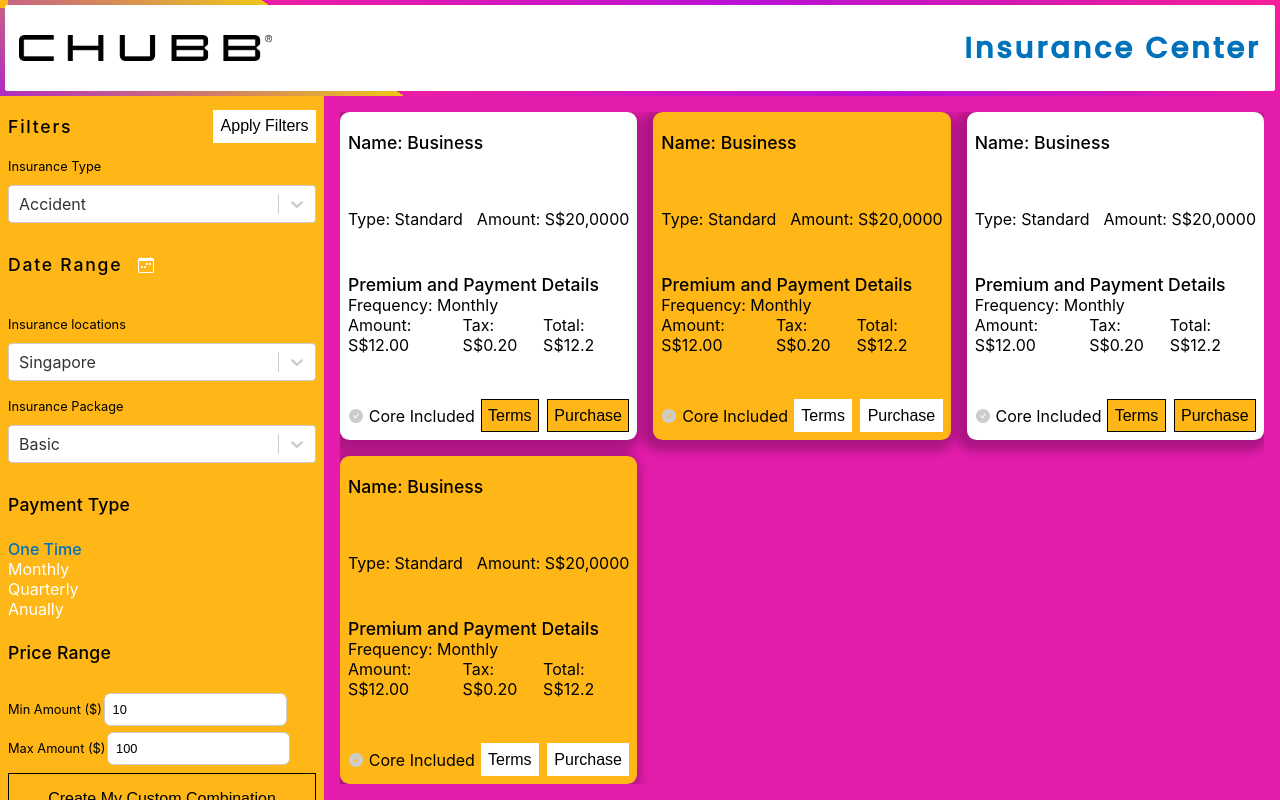
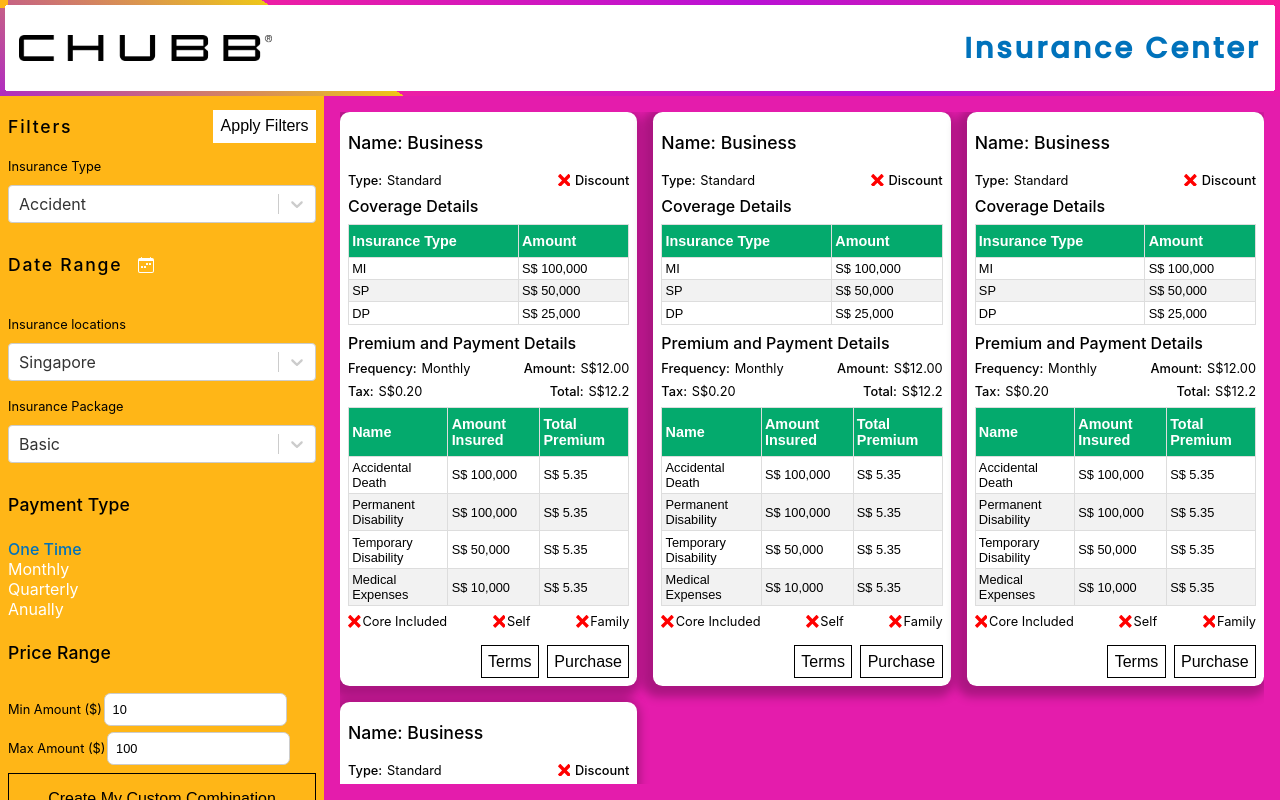
Before and after one commit to sedhha/chubb-icenter, a Next.js app: page / in a window 1280 px wide. Built offline with nearby package versions, Linux system fonts and the light colour scheme.

Commit message:
Updated fields

```diff
--- a/components/Insurances/InsuranceCard/Card.jsx
+++ b/components/Insurances/InsuranceCard/Card.jsx
@@ -1,6 +1,120 @@
 import React from 'react'
 import classes from "./InsuranceCard.module.css"
-import { AiFillCheckCircle } from "react-icons/ai"
+import { ImCross, ImCheckmark } from "react-icons/im"
+
+const CheckMark = (enabled) => enabled ? <ImCheckmark className={classes.Active} /> : <ImCross className={classes.InActive} />
+const dummyCAmounts = [
+    {
+        "amount": 100000,
+        "insurance_type": "MI"
+    },
+    {
+        "amount": 50000,
+        "insurance_type": "SP"
+    },
+    {
+        "amount": 25000,
+        "insurance_type": "DP"
+    }
+];
+const dummyCoveragePricing = [
+    {
+        "coverage": {
+            "coverage_id": "ACC001",
+            "level": "1",
+            "name": "Accidental Death",
+            "amount": 100000,
+            "core_coverage": true,
+            "insured_type": {
+                "id": "1",
+                "name": "MainInsuredAndFamily"
+            }
+        },
+        "cost": {
+            "premium": 5,
+            "tax": 0.35,
+            "total": 5.35,
+            "currency": {
+                "abbreviation": "SGD",
+                "code": "SGD",
+                "display": "symbol",
+                "digitsInfo": "1.2-2"
+            }
+        }
+    },
+    {
+        "coverage": {
+            "coverage_id": "ACC002",
+            "level": "1",
+            "name": "Permanent Disability",
+            "amount": 100000,
+            "core_coverage": true,
+            "insured_type": {
+                "id": "1",
+                "name": "MainInsuredAndFamily"
+            }
+        },
+        "cost": {
+            "premium": 5,
+            "tax": 0.35,
+            "total": 5.35,
+            "currency": {
+                "abbreviation": "SGD",
+                "code": "SGD",
+                "display": "symbol",
+                "digitsInfo": "1.2-2"
+            }
+        }
+    },
+    {
+        "coverage": {
+            "coverage_id": "ACC003",
+            "level": "1",
+            "name": "Temporary Disability",
+            "amount": 50000,
+            "core_coverage": false,
+            "insured_type": {
+                "id": "1",
+                "name": "MainInsuredAndFamily"
+            }
+        },
+        "cost": {
+            "premium": 5,
+            "tax": 0.35,
+            "total": 5.35,
+            "currency": {
+                "abbreviation": "SGD",
+                "code": "SGD",
+                "display": "symbol",
+                "digitsInfo": "1.2-2"
+            }
+        }
+    },
+    {
+        "coverage": {
+            "coverage_id": "ACC004",
+            "level": "1",
+            "name": "Medical Expenses",
+            "amount": 10000,
+            "core_coverage": false,
+            "insured_type": {
+                "id": "1",
+                "name": "MainInsuredAndFamily"
+            }
+        },
+        "cost": {
+            "premium": 5,
+            "tax": 0.35,
+            "total": 5.35,
+            "currency": {
+                "abbreviation": "SGD",
+                "code": "SGD",
+                "display": "symbol",
+                "digitsInfo": "1.2-2"
+            }
+        }
+    }
+]
 export default function Card({
     insuranceName,
     insuranceType,
@@ -8,44 +122,118 @@
     frequency,
     premiumTax,
     premiumAmount,
-    coreIncluded
+    coreIncluded,
+    coverage_amounts,
+    coverage_pricing,
+    for_type,
+    discount
 }) {
+    const cAmounts = coverage_amounts ?? [...dummyCAmounts];
+    const cPricings = coverage_pricing ?? [...dummyCoveragePricing];
+    const forTypeLower = for_type?.toLowerCase() ?? '';
+    const familyIncluded = forTypeLower.includes("family");
+    const selfIncluded = forTypeLower.includes("main");
     return (
         <div className={classes.InsuranceCard}>
             <h1 className={classes.InsuranceName}>Name: {insuranceName ?? 'Business'}</h1>
             <div className={classes.CoverageDetails}>
-                <h2 className={classes.InsuranceDetails}>Type: {insuranceType ?? 'Standard'}</h2>
-                <h2 className={classes.InsuranceDetails}>Amount: {coverageAmount ?? 'S$20,0000'}</h2>
+                <div className={classes.DiscountContainer}>
+                    <label className={classes.LabelB}>Type:</label>
+                    <label className={classes.Label}>{insuranceType ?? 'Standard'}</label>
                 </div>
-            <div>
+                <div className={classes.DiscountContainer}>
+                    {CheckMark(discount)}
+                    <label className={classes.LabelB}>Discount</label>
+                    {discount ? <label className={classes.Label}>S$ 2000</label> : null}
+                </div>
+            </div>
+
+            {cAmounts.length !== 0 &&
+                <React.Fragment>
+                    <h1 className={classes.PremiumAndPaymentDetails}>
+                        Coverage Details
+                    </h1>
+                    <table className={classes.CoverageAmount}>
+                        <thead>
+                            <tr>
+                                <th>Insurance Type</th>
+                                <th>Amount</th>
+
+                            </tr>
+                        </thead>
+                        <tbody>
+                            {cAmounts.map(item => <tr key={item.insurance_type}>
+                                <td>{item.insurance_type}</td>
+                                <td>S$ {item.amount.toLocaleString("en-US")}</td>
+                            </tr>)}
+                        </tbody>
+                    </table>
+                </React.Fragment>
+            }
+
             <h1 className={classes.PremiumAndPaymentDetails}>
                 Premium and Payment Details
             </h1>
-                <h2 className={classes.PremiumFrequency}>
-                    Frequency: {frequency ?? 'Monthly'}
-                </h2>
             <div className={classes.PremiumBox}>
-                    <h4 className={classes.PremiumContent}>
-                        Amount: {premiumAmount ?? 'S$12.00'}
-                    </h4>
-                    <h4 className={classes.PremiumContent}>
-                        Tax: {premiumTax ?? 'S$0.20'}
-                    </h4>
-                    <h4 className={classes.PremiumContent}>
-                        Total: {`S$${(premiumAmount ?? 12.00) + (premiumTax ?? 0.20)}`}
-                    </h4>
+                <div className={classes.DiscountContainer}>
+                    <label className={classes.LabelB}>Frequency:</label>
+                    <label className={classes.Label}>{frequency ?? 'Monthly'}</label>
+                </div>
+                <div className={classes.DiscountContainer}>
+                    <label className={classes.LabelB}>Amount:</label>
+                    <label className={classes.Label}>{premiumAmount ?? 'S$12.00'}</label>
                 </div>
             </div>
+            <div className={classes.PremiumBox}>
+                <div className={classes.DiscountContainer}>
+                    <label className={classes.LabelB}>Tax:</label>
+                    <label className={classes.Label}>{premiumTax ?? 'S$0.20'}</label>
+                </div>
+                <div className={classes.DiscountContainer}>
+                    <label className={classes.LabelB}>Total:</label>
+                    <label className={classes.Label}>{`S$${(premiumAmount ?? 12.00) + (premiumTax ?? 0.20)}`}</label>
+                </div>
+            </div>
+            {cPricings.length !== 0 &&
+                <React.Fragment>
+                    <table className={classes.CoverageAmount}>
+                        <thead>
+                            <tr>
+                                <th>Name</th>
+                                <th>Amount Insured</th>
+                                <th>Total Premium</th>
+                            </tr>
+                        </thead>
+                        <tbody>
+                            {cPricings.map(item => <tr key={item.coverage.coverage_id}>
+                                <td>{item.coverage.name}</td>
+                                <td>S$ {item.coverage.amount.toLocaleString("en-US")}</td>
+                                <td>S$ {item.cost.total.toLocaleString("en-US")}</td>
+                            </tr>)}
+                        </tbody>
+                    </table>
+                </React.Fragment>
+            }
+
             <div className={classes.ActionCenter}>
                 <div className={classes.CoreIncluded}>
-                    <AiFillCheckCircle className={coreIncluded ? classes.Active : classes.InActive} />
+                    {CheckMark(coreIncluded)}
                     <label className={classes.Label}>Core Included</label>
+                </div>
+                <div className={classes.CoreIncluded}>
+                    {CheckMark(selfIncluded)}
+                    <label className={classes.Label}>Self</label>
+                </div>
+                <div className={classes.CoreIncluded}>
+                    {CheckMark(familyIncluded)}
+                    <label className={classes.Label}>Family</label>
+                </div>
+
             </div>
             <div className={classes.ButtonGroup}>
                 <button className={classes.Button}>Terms</button>
                 <button className={classes.Button}>Purchase</button>
             </div>
         </div>
-        </div>
     )
 }
--- a/components/Insurances/InsuranceCard/InsuranceCard.module.css
+++ b/components/Insurances/InsuranceCard/InsuranceCard.module.css
@@ -5,11 +5,7 @@
   box-shadow: -4px 4px 10px 7px rgba(0, 0, 0, 0.25);
   justify-content: space-between;
   border-radius: 0.6rem;
-}
-.InsuranceCard:nth-child(2n) {
-  background-color: var(--chubb-yellow);
-}
-.InsuranceCard:nth-child(2n + 1) {
+  gap: 0.5rem;
   background-color: #fff;
 }
 .InsuranceName {
@@ -26,11 +22,12 @@
 
 .PremiumBox {
   display: flex;
+  flex-direction: row;
   justify-content: space-between;
   align-items: center;
 }
 .PremiumAndPaymentDetails {
-  font-size: 1.1rem;
+  font-size: 1rem;
   font-weight: 500;
   padding: 0;
   margin: 0;
@@ -58,8 +55,9 @@
 .CoreIncluded {
   display: flex;
   align-items: center;
-  gap: 0.3rem;
+  gap: 0.1rem;
 }
+
 .Active {
   color: green;
   font-size: 1rem;
@@ -69,45 +67,88 @@
   margin: 0;
 }
 .InActive {
-  color: #ccc;
-  font-size: 1rem;
-  margin-top: 0.15rem;
+  color: red;
+  font-size: 0.8rem;
   font-weight: 400;
   padding: 0;
   margin: 0;
 }
+.Active,
+.InActive,
+.Label,
+.LabelB {
+  font-size: 0.8rem;
+}
 
-.InsuranceCard:nth-child(2n + 1) .Button {
+.InsuranceCard .Button {
   padding: 0.4rem;
-  background-color: var(--chubb-yellow);
-  border: 1px solid black;
+  background-color: #fff;
   cursor: pointer;
   transition: 0.3s ease-in;
   outline: none;
   font-size: 1rem;
-}
-.InsuranceCard:nth-child(2n) .Button {
-  padding: 0.4rem;
-  background-color: #fff;
-  border: 1px solid #fff;
-  cursor: pointer;
-  transition: 0.3s ease-in;
-  outline: none;
-  font-size: 1rem;
+  border: 1.5px solid black;
 }
 
 .Button:hover {
   scale: 0.96;
+  background-color: var(--chubb-yellow);
 }
 
-.Label {
+.Label,
+.LabelB {
   margin: 0;
   padding: 0;
-  font-size: 1rem;
   font-weight: 400;
 }
+.LabelB {
+  font-weight: 500;
+}
 .ButtonGroup {
+  margin-top: 0.5rem;
   display: flex;
   align-items: center;
   gap: 0.5rem;
+  justify-content: flex-end;
 }
+
+.CoverageAmount {
+  font-family: Arial, Helvetica, sans-serif;
+  border-collapse: collapse;
+  width: 100%;
+}
+
+.CoverageAmount td,
+.CoverageAmount th {
+  border: 1px solid #ddd;
+  padding: 0.2rem;
+}
+
+.CoverageAmount tr:nth-child(even) {
+  background-color: #f2f2f2;
+}
+.CoverageAmount tr:nth-child(odd) {
+  background-color: #fff;
+}
+
+.CoverageAmount tr:hover {
+  background-color: #ddd;
+}
+
+.CoverageAmount th {
+  padding-top: 0.5rem;
+  padding-bottom: 0.5rem;
+  text-align: left;
+  background-color: #04aa6d;
+  color: white;
+  font-size: 0.9rem;
+}
+.CoverageAmount td {
+  font-size: 0.8rem;
+}
+
+.DiscountContainer {
+  display: flex;
+  align-items: center;
+  gap: 0.3rem;
+}
```
Also changed, not shown: 2 other files (tests, documents, lock files or other folders). Lines whose indentation alone changed are shown as unchanged.
